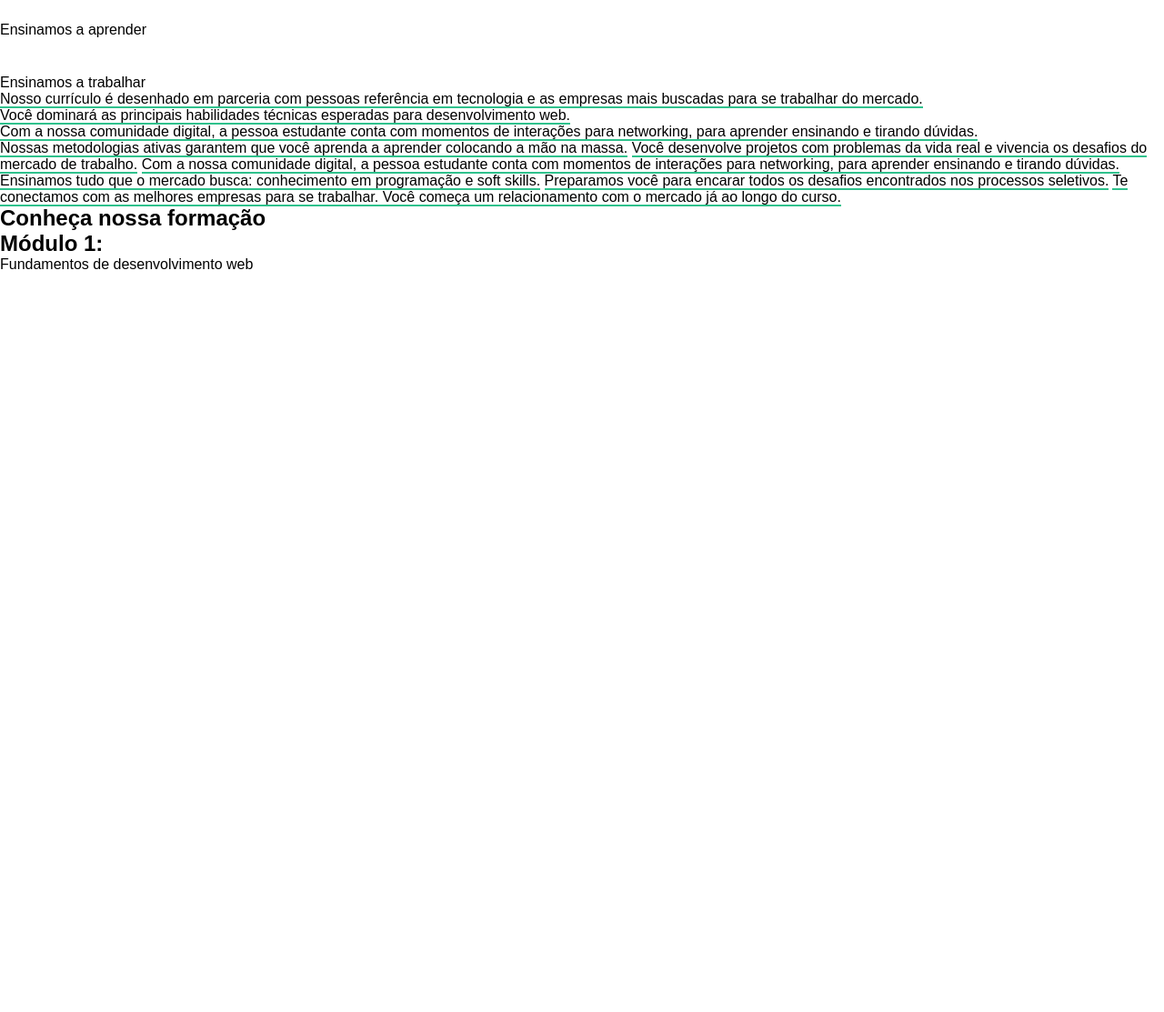
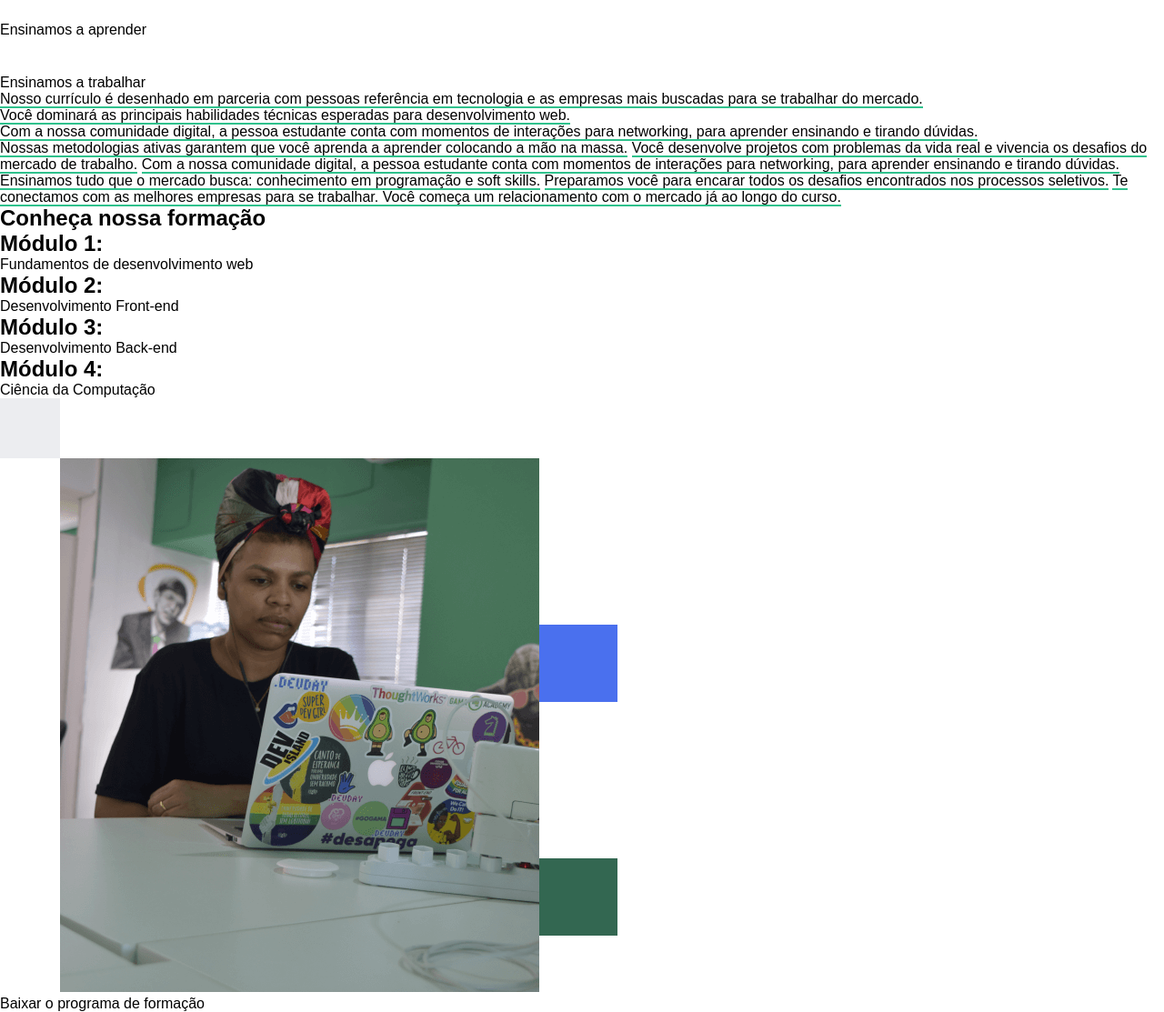
Before and after one commit to EletroCP/TrybeCloneHomePage, a website: page pages/mainPage.html in a window 1280 px wide. Shown: the part 2143-3256 px from the top of the page at 91% size. Before the commit the page ends 2443 px from the top, so only its background shows below. Drawn offline with Linux system fonts and the light colour scheme.

Commit message:
feat: Adicionado o componente "formation"

```diff
--- a/pages/mainPage.html
+++ b/pages/mainPage.html
@@ -129,7 +129,21 @@
         <h1>Módulo 1:</h1>
         <p>Fundamentos de desenvolvimento web</p>
       </span>
+      <span id="method2">
+        <h1>Módulo 2:</h1>
+        <p>Desenvolvimento Front-end</p>
+      </span>
+      <span id="method3">
+        <h1>Módulo 3:</h1>
+        <p>Desenvolvimento Back-end</p>
+      </span>
+      <span id="method4">
+        <h1>Módulo 4:</h1>
+        <p>Ciência da Computação</p>
+      </span>
     </div>
+    <img src="../src/methodsImage.png" alt="">
+    <p id="getFormation">Baixar o programa de formação</p>
   </section>
 </body>
 </html>
```
Also changed, not shown: cypress/integration/mainPage/06 - formation.spec.js (+5 -8 lines), src/methodsImage.png (added).
